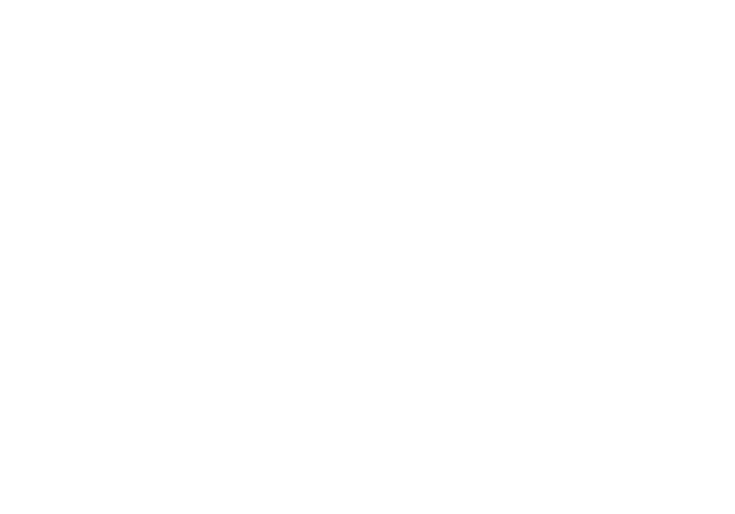
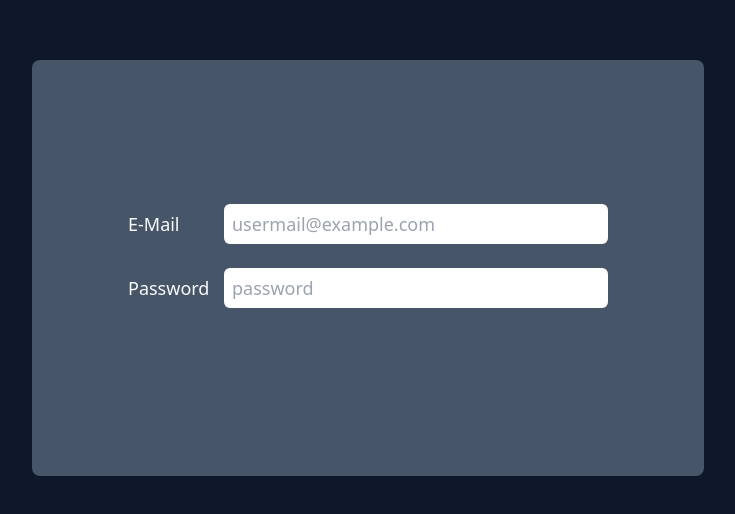
Before and after one commit to ucangun/CineWave_Movie_App, a React (Create React App) app: page /login in a window 1280 px wide. Shown: the part 132-646 px from the top of the page, without its empty margins (272-1007 px from the left). Built offline with nearby package versions, Linux system fonts and the light colour scheme.

Commit message:
"Updated CSS styles and added LoginForm component to components andLogin page to route"

```diff
--- /dev/null
+++ b/src/components/LoginForm.jsx
@@ -0,0 +1,43 @@
+import React from "react";
+
+const LoginForm = () => {
+  const loginForm = [
+    {
+      id: "email",
+      type: "email",
+      placeholder: "usermail@example.com",
+      label: "E-Mail",
+    },
+    {
+      id: "password",
+      type: "password",
+      placeholder: "password",
+      label: "Password",
+    },
+  ];
+
+  return (
+    <div className="py-48 px-8">
+      <div className="mx-auto max-w-2xl py-20 sm:py-36 bg-slate-600 flex flex-col items-center justify-center rounded-lg">
+        {loginForm.map((field) => (
+          <div
+            key={field.id}
+            className="flex flex-col gap-3 mb-6 sm:flex-row sm:items-center sm:gap-4"
+          >
+            <label htmlFor={field.id} className="label">
+              {field.label}
+            </label>
+            <input
+              type={field.type}
+              id={field.id}
+              placeholder={field.placeholder}
+              className="input"
+            />
+          </div>
+        ))}
+      </div>
+    </div>
+  );
+};
+
+export default LoginForm;
--- a/src/index.css
+++ b/src/index.css
@@ -4,6 +4,14 @@
 
 @layer components {
   .background {
-    @apply bg-slate-900 min-h-screen bg-cover bg-center;
+    @apply bg-slate-900 min-h-screen bg-cover bg-center text-slate-50;
+  }
+
+  .input {
+    @apply w-72 sm:w-96 rounded-md border-none focus:outline-none focus:ring focus:ring-slate-500 text-slate-900 text-lg px-2 py-1.5;
+  }
+
+  .label {
+    @apply w-20 text-lg;
   }
 }
--- a/src/pages/Home.jsx
+++ b/src/pages/Home.jsx
@@ -19,8 +19,8 @@
         </Link>
       </nav>
 
-      <div className="px-8 ">
-        <div className="mx-auto max-w-2xl py-32 sm:py-40 lg:py-48">
+      <div className="px-8">
+        <div className="mx-auto max-w-2xl py-32 sm:py-40 lg:py-48 ">
           <div className="text-center">
             <h1 className="text-3xl font-bold  tracking-wide text-slate-300 sm:text-4xl">
               Dive Into Cinematic Adventures with CineWave
@@ -32,9 +32,12 @@
               entertainment and never miss a movie!
             </p>
             <div className="mt-12">
-              <button className="rounded-md bg-white px-4 py-2.5 text-sm font-semibold text-slate-900 shadow-sm hover:bg-white">
+              <Link
+                to="/login"
+                className="rounded-md bg-slate-50 px-4 py-2.5 text-sm font-semibold text-slate-900 shadow-sm hover:bg-slate-50"
+              >
                 Get started
-              </button>
+              </Link>
             </div>
           </div>
         </div>
--- /dev/null
+++ b/src/pages/Login.jsx
@@ -0,0 +1,12 @@
+import React from "react";
+import LoginForm from "../components/LoginForm";
+
+const Login = () => {
+  return (
+    <div className="background ">
+      <LoginForm />
+    </div>
+  );
+};
+
+export default Login;
--- a/src/router/AppRouter.jsx
+++ b/src/router/AppRouter.jsx
@@ -1,13 +1,14 @@
 import React from "react";
 import { BrowserRouter, Route, Routes } from "react-router-dom";
 import Home from "../pages/Home";
+import Login from "../pages/Login";
 
 const AppRouter = () => {
   return (
     <BrowserRouter>
       <Routes>
-        <Route path="/" element={<Home />} />
-        <Route path="/login" element="" />
+        <Route path="/" element=<Home /> />
+        <Route path="/login" element=<Login /> />
       </Routes>
     </BrowserRouter>
   );
```
